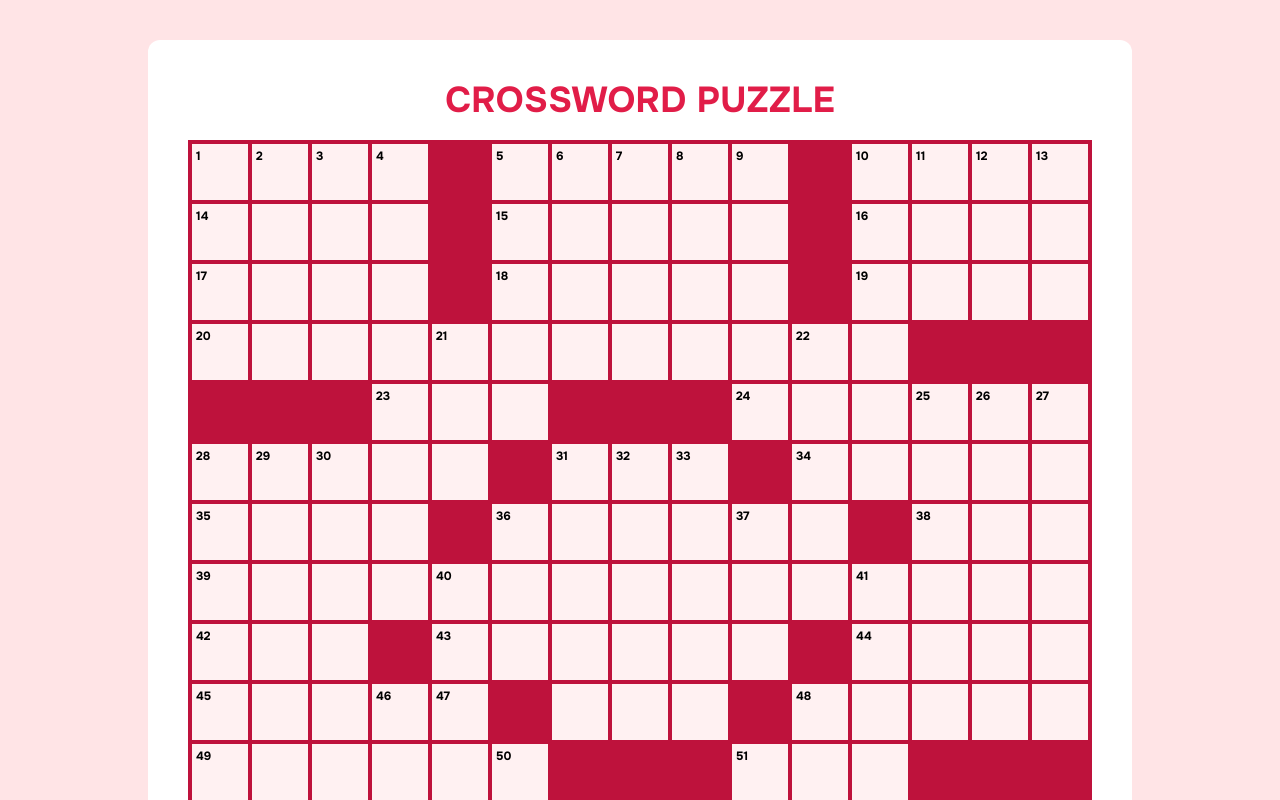
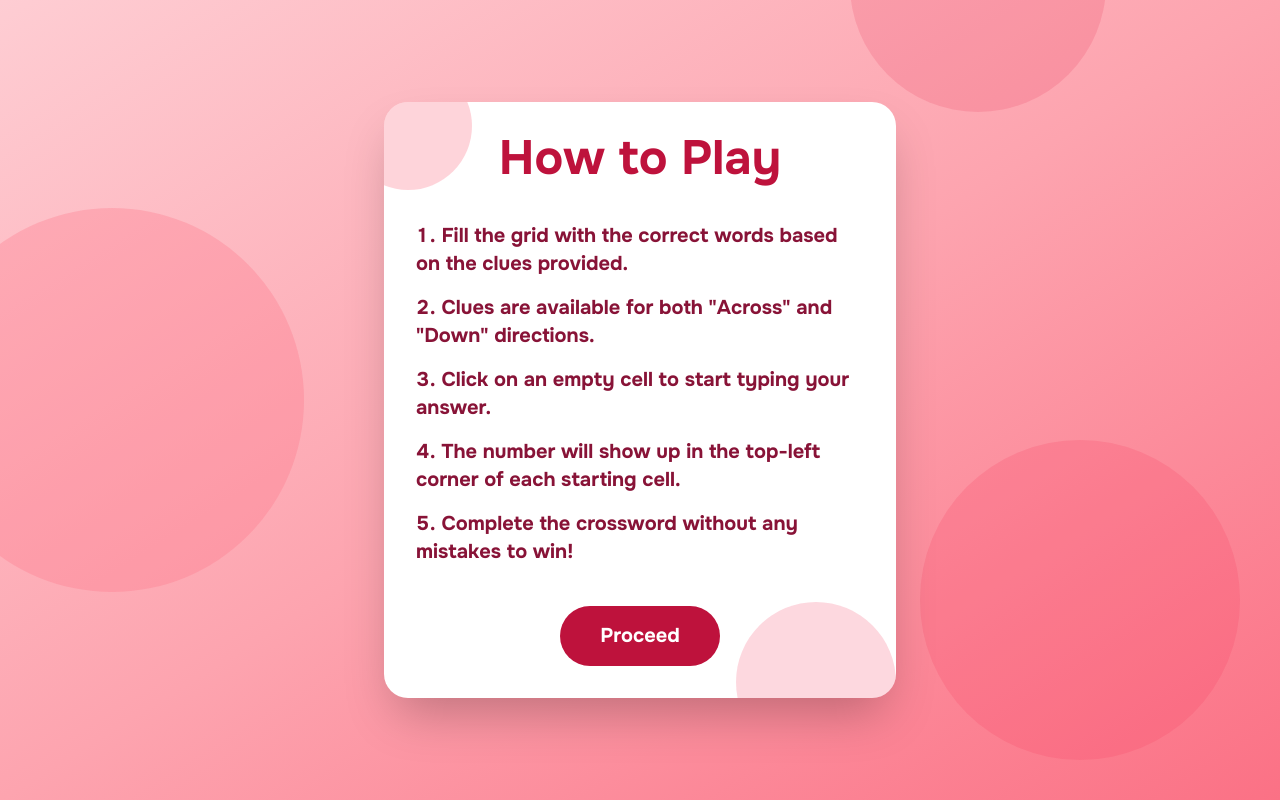
Before and after one commit to Souvik606/MindGames, a React (Create React App) app: page /crossword-game in a window 1280 px wide. Shown: the top 800 px of the page. Built offline with nearby package versions, Linux system fonts and the light colour scheme.

Commit message:
Game instructions

```diff
--- /dev/null
+++ b/src/components/Pair Game/CrossWordGame/CrosswordInstructions.jsx
@@ -0,0 +1,46 @@
+import React from "react";
+
+function CrosswordInstructions({ onProceed }) {
+  return (
+    <div className="min-h-screen bg-gradient-to-br from-rose-200 via-rose-300 to-rose-400 relative flex items-center justify-center overflow-hidden">
+      <div className="absolute lg:block hidden bg-rose-400 rounded-full w-96 h-96 opacity-30 top-100 -left-20"></div>
+      <div className="absolute lg:block hidden bg-rose-500 rounded-full w-80 h-80 opacity-20 bottom-10 right-10"></div>
+      <div className="absolute lg:block hidden bg-rose-600 rounded-full w-64 h-64 opacity-15 -top-36 left-[850px]"></div>
+
+      <div className="relative bg-white shadow-2xl rounded-3xl p-8 max-w-lg text-center overflow-hidden z-10">
+        <div className="absolute bg-rose-400 rounded-full w-32 h-32 opacity-30 -top-10 -left-10"></div>
+        <div className="absolute bg-rose-500 rounded-full w-40 h-40 opacity-20 -bottom-16 right-0"></div>
+
+        <h1 className="relative text-5xl font-bold text-rose-700 mb-10 z-20">
+          How to Play
+        </h1>
+        <ul className="relative text-rose-900 text-xl font-bold text-left list-decimal list-inside mb-6 z-20">
+          <li className="pb-4">
+            Fill the grid with the correct words based on the clues provided.
+          </li>
+          <li className="pb-4">
+            Clues are available for both "Across" and "Down" directions.
+          </li>
+          <li className="pb-4">
+            Click on an empty cell to start typing your answer.
+          </li>
+          <li className="pb-4">
+            The number will show up in the top-left corner of each starting
+            cell.
+          </li>
+          <li className="pb-4">
+            Complete the crossword without any mistakes to win!
+          </li>
+        </ul>
+        <button
+          onClick={onProceed}
+          className="relative bg-rose-700 text-white text-xl font-bold px-10 py-4 rounded-full hover:bg-rose-800 transition duration-200 z-20"
+        >
+          Proceed
+        </button>
+      </div>
+    </div>
+  );
+}
+
+export default CrosswordInstructions;
--- a/src/components/Pair Game/CrossWordGame/CrosswordPuzzle.jsx
+++ b/src/components/Pair Game/CrossWordGame/CrosswordPuzzle.jsx
@@ -1,4 +1,5 @@
-import { useEffect, useState } from "react";
+import { useEffect, useState, useSyncExternalStore } from "react";
+import CrosswordInstructions from "./CrosswordInstructions";
 
 const Crossword = () => {
   const grid = [
@@ -112,7 +113,8 @@ const Crossword = () => {
   const [answers, setAnswers] = useState(grid.map((row) => row.map(() => "")));
   const [isWinner, setIsWinner] = useState(false);
   const [selectedCell, setSelectedCell] = useState(null);
-  const keySound = new Audio("/sounds/type.wav"); // Replace with your sound file
+  const keySound = new Audio("/sounds/type.wav");
+  const [gameStarted, setGameStarted] = useState(false);
 
   const handleChange = (e, rowIndex, colIndex) => {
     const value = e.target.value.toUpperCase().slice(0, 1);
@@ -137,8 +139,8 @@ const Crossword = () => {
   };
 
   const resetGame = () => {
-    setAnswers(grid.map((row) => row.map(() => ""))); // Reset answers to empty
-    setIsWinner(false); // Reset the winner state
+    setAnswers(grid.map((row) => row.map(() => "")));
+    setIsWinner(false);
   };
 
   const handleCellClick = (rowIndex, colIndex) => {
@@ -162,7 +164,9 @@ const Crossword = () => {
     }
   }, [isWinner]);
 
-  return (
+  return !gameStarted ? (
+    <CrosswordInstructions onProceed={() => setGameStarted(true)} />
+  ) : (
     <div className="min-h-screen bg-rose-100 p-10">
       <div className=" flex flex-col items-center bg-white rounded-xl p-10 w-max mx-auto">
         <h1 className="text-4xl font-bold text-rose-600 uppercase">
```
